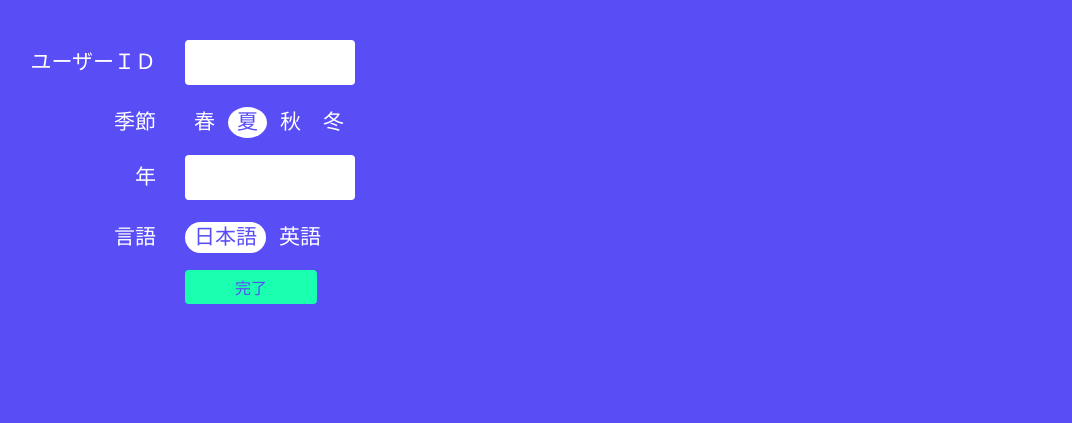
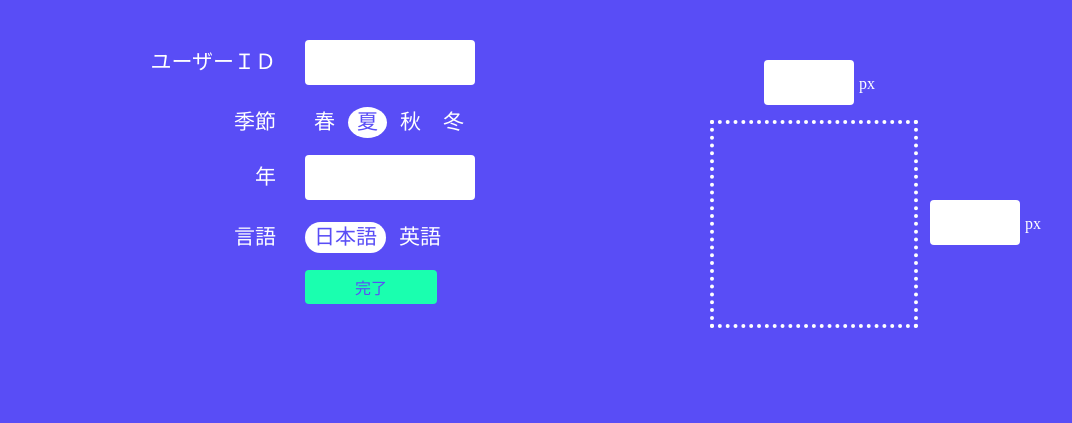
Before and after one commit to risonakamo/anigen, a plain HTML site: page index.html in a window 1280 px wide. Shown: the whole page, without its empty margins (14-1086 px from the left). Drawn offline with Linux system fonts and the light colour scheme; no server answers; a web font is replaced by a local one.

Commit message:
ui looking better

```diff
--- a/index.html
+++ b/index.html
@@ -14,6 +14,7 @@
 
   <body>
     <div class="menu-top">
+      <div class="menu-hold">
         <div class="menu-block">
           <div class="input-holder">
             <span class="title">ユーザーＩＤ</span>
@@ -49,10 +50,18 @@
           </div>
         </div>
 
-      <div class="menu-block">
-
+        <div class="menu-block output-control">
+          <div class="output-sizer width-control">
+            <input type="number" class="white-textbox">px
           </div>
 
+          <div class="output-sizer height-control">
+            <input type="number" class="white-textbox">px
+          </div>
+
+          <div class="output-config"></div>
+        </div>
+      </div>
     </div>
 
     <div class="showboxes">
--- a/style.css
+++ b/style.css
@@ -107,7 +107,7 @@ p
 
 .menu-top
 {
-    height: 400px;
+    min-height: 400px;
     padding: 20px;
 }
 
@@ -192,3 +192,48 @@ p
 {
     opacity: .8;
 }
+
+.output-control
+{
+    position: relative;
+    margin-left: 130px;
+}
+
+.output-control .output-config
+{
+    position: absolute;
+    top: 100px;
+    left: 50px;
+    width: 200px;
+    height: 200px;
+    border: 4px dotted white;
+}
+
+.output-control .output-sizer
+{
+    position: absolute;
+}
+
+.output-control .output-sizer input
+{
+    width: 70px;
+    margin-right: 5px;
+}
+
+.output-control .width-control
+{
+    top: 40px;
+    left: 104px;
+}
+
+.output-control .height-control
+{
+    top: 180px;
+    left: 270px;
+}
+
+.menu-hold
+{
+    max-width: 1000px;
+    margin: auto;
+}
```
Lines whose indentation alone changed are shown as unchanged.
